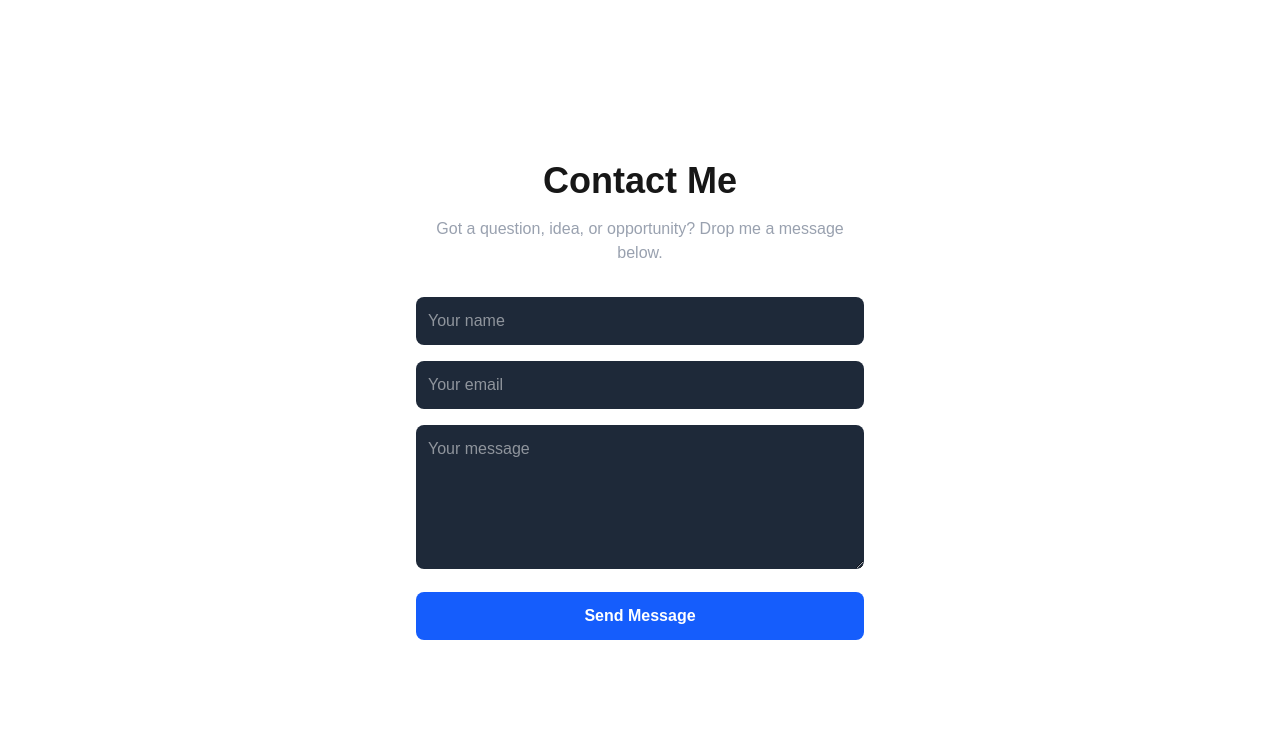
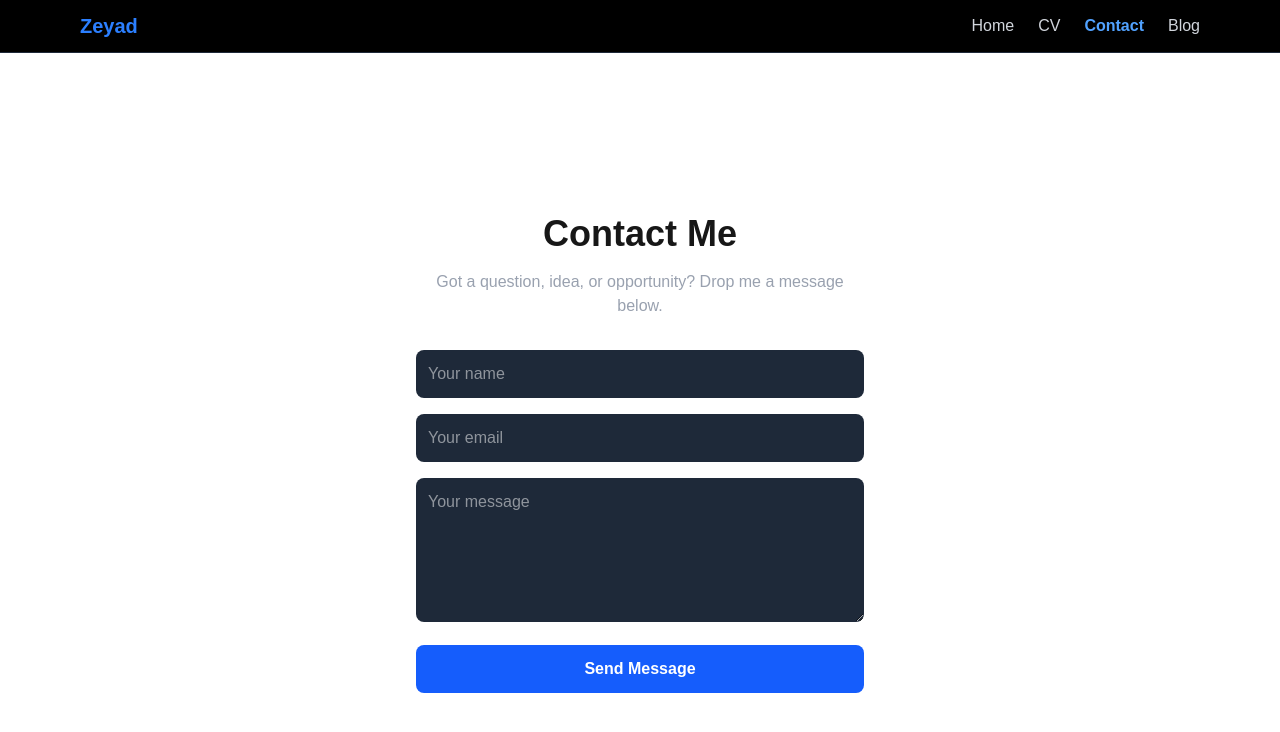
Before and after one commit to Zezoo123/Portfolio, a Next.js app in the folder frontend/: page /contact in a window 1280 px wide. Shown: the top 732 px of the page. Built offline with nearby package versions, Linux system fonts and the light colour scheme.

Commit message:
Add simple navbar

```diff
--- /dev/null
+++ b/frontend/src/app/components/Navbar.tsx
@@ -0,0 +1,36 @@
+'use client';
+
+import Link from 'next/link';
+import { usePathname } from 'next/navigation';
+
+const navItems = [
+  { name: 'Home', href: '/' },
+  { name: 'CV', href: '/cv' },
+  { name: 'Contact', href: '/contact' },
+  { name: 'Blog', href: '/blog' },
+];
+
+export default function Navbar() {
+  const pathname = usePathname();
+
+  return (
+    <nav className="w-full bg-black border-b border-gray-800 text-white">
+      <div className="max-w-6xl mx-auto px-4 py-3 flex items-center justify-between">
+        <div className="text-xl font-bold text-blue-500">Zeyad</div>
+        <div className="space-x-6">
+          {navItems.map((item) => (
+            <Link
+              key={item.href}
+              href={item.href}
+              className={`hover:text-blue-400 transition ${
+                pathname === item.href ? 'text-blue-400 font-semibold' : 'text-gray-300'
+              }`}
+            >
+              {item.name}
+            </Link>
+          ))}
+        </div>
+      </div>
+    </nav>
+  );
+}
--- a/frontend/src/app/layout.tsx
+++ b/frontend/src/app/layout.tsx
@@ -1,5 +1,6 @@
 import type { Metadata } from "next";
 import "./globals.css";
+import Navbar from './components/Navbar';
 
 export const metadata: Metadata = {
   title: "Zeyad Awadalla",
@@ -14,6 +15,7 @@ export default function RootLayout({
   return (
     <html lang="en">
       <body className="bg-gray-950 text-white font-sans">
+        <Navbar />
         <main className="min-h-screen">{children}</main>
       </body>
     </html>
```
